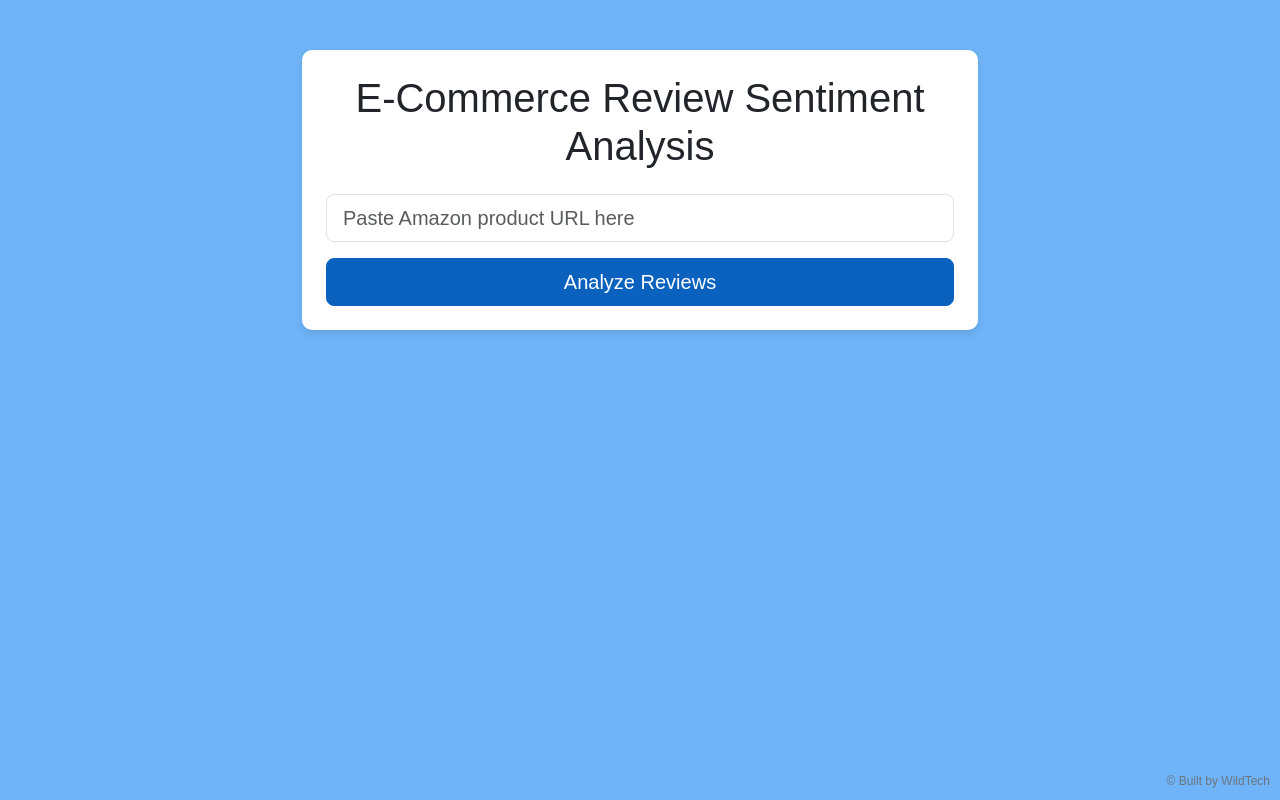
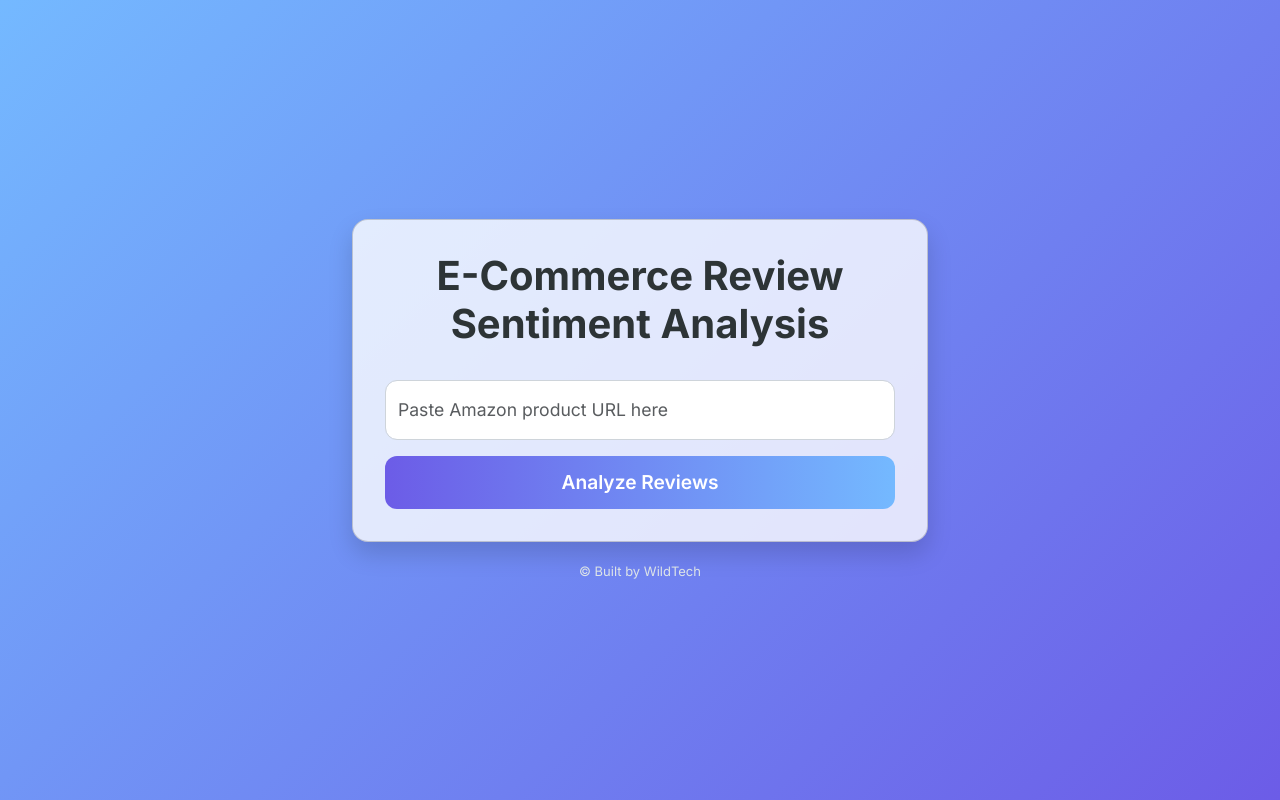
Before and after one commit to SKM1007/E-commerce-review-sentiment-analysis, a Flask app: page / in a window 1280 px wide. Run offline with Flask 3, Linux system fonts and the light colour scheme.

Commit message:
Update index.html

```diff
--- a/templates/index.html
+++ b/templates/index.html
@@ -1,3 +1,4 @@
+<!--
 <!DOCTYPE html>
 <html lang="en">
 <head>
@@ -60,3 +61,130 @@
     <footer>&copy; Built by WildTech</footer>
 </body>
 </html>
+-->
+<!DOCTYPE html>
+<html lang="en">
+<head>
+    <meta charset="UTF-8">
+    <meta name="viewport" content="width=device-width, initial-scale=1.0">
+    <title>E-Commerce Review Sentiment Analysis</title>
+    <link href="https://cdn.jsdelivr.net/npm/bootstrap@5.3.0/dist/css/bootstrap.min.css" rel="stylesheet">
+    <link href="https://fonts.googleapis.com/css2?family=Inter:wght@400;600;700&display=swap" rel="stylesheet">
+    <style>
+        body {
+            background: linear-gradient(135deg, #74b9ff, #6c5ce7);
+            font-family: 'Inter', Arial, sans-serif;
+            min-height: 100vh;
+            display: flex;
+            justify-content: center;
+            align-items: center;
+            padding: 20px;
+        }
+
+        .container {
+            max-width: 600px;
+        }
+
+        .card {
+            background: #ffffffcc; /* semi-transparent */
+            border-radius: 16px;
+            padding: 2rem;
+            box-shadow: 0 12px 24px rgba(0, 0, 0, 0.15);
+            transition: transform 0.3s ease, box-shadow 0.3s ease;
+        }
+
+        .card:hover {
+            transform: translateY(-5px);
+            box-shadow: 0 16px 32px rgba(0, 0, 0, 0.2);
+        }
+
+        h1 {
+            font-weight: 700;
+            color: #2d3436;
+            text-align: center;
+            margin-bottom: 2rem;
+        }
+
+        input.form-control {
+            height: 60px;
+            font-size: 1.1rem;
+            border-radius: 12px;
+            border: 1px solid #ced4da;
+            transition: all 0.3s ease;
+        }
+
+        input.form-control:focus {
+            border-color: #6c5ce7;
+            box-shadow: 0 0 10px rgba(108, 92, 231, 0.3);
+            outline: none;
+        }
+
+        .btn-primary {
+            background: linear-gradient(90deg, #6c5ce7, #74b9ff);
+            border: none;
+            border-radius: 12px;
+            font-size: 1.2rem;
+            font-weight: 600;
+            padding: 0.75rem;
+            transition: transform 0.2s ease, box-shadow 0.2s ease;
+        }
+
+        .btn-primary:hover {
+            transform: scale(1.05);
+            box-shadow: 0 8px 20px rgba(0,0,0,0.2);
+        }
+
+        .alert {
+            margin-top: 1rem;
+            border-radius: 10px;
+            animation: fadeIn 0.5s ease;
+        }
+
+        footer {
+            text-align: center;
+            margin-top: 20px;
+            font-size: 13px;
+            color: #dfe6e9;
+        }
+
+        @keyframes fadeIn {
+            from {opacity: 0;}
+            to {opacity: 1;}
+        }
+
+        @media (max-width: 576px) {
+            .card {
+                padding: 1.5rem;
+            }
+            input.form-control {
+                height: 50px;
+            }
+            .btn-primary {
+                font-size: 1rem;
+                padding: 0.6rem;
+            }
+        }
+    </style>
+</head>
+<body>
+    <div class="container">
+        <div class="card">
+            <h1>E-Commerce Review Sentiment Analysis</h1>
+            <form method="POST">
+                <div class="mb-3">
+                    <input type="url"
+                           class="form-control"
+                           name="url"
+                           placeholder="Paste Amazon product URL here"
+                           required>
+                </div>
+                <button type="submit" class="btn btn-primary w-100">Analyze Reviews</button>
+                {% if error %}
+                    <div class="alert alert-danger mt-3">{{ error }}</div>
+                {% endif %}
+            </form>
+        </div>
+        <footer>&copy; Built by WildTech</footer>
+    </div>
+</body>
+</html>
```
